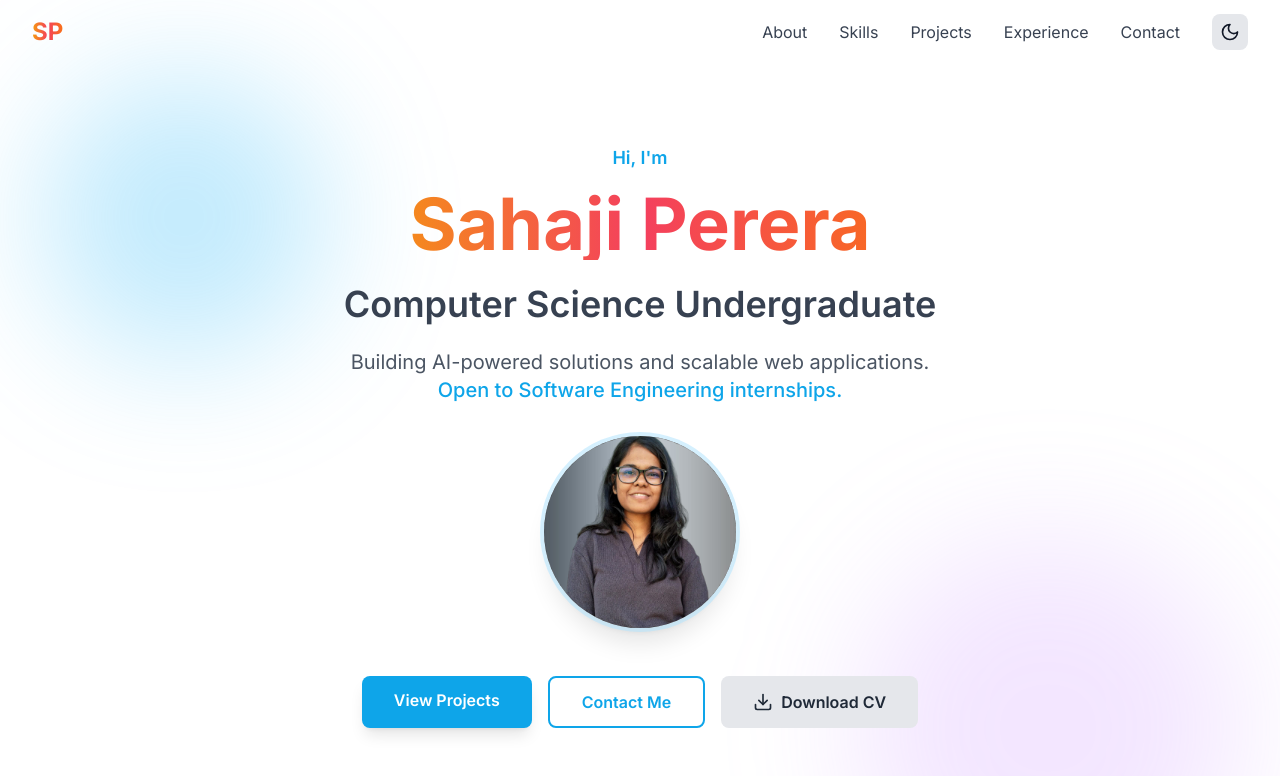
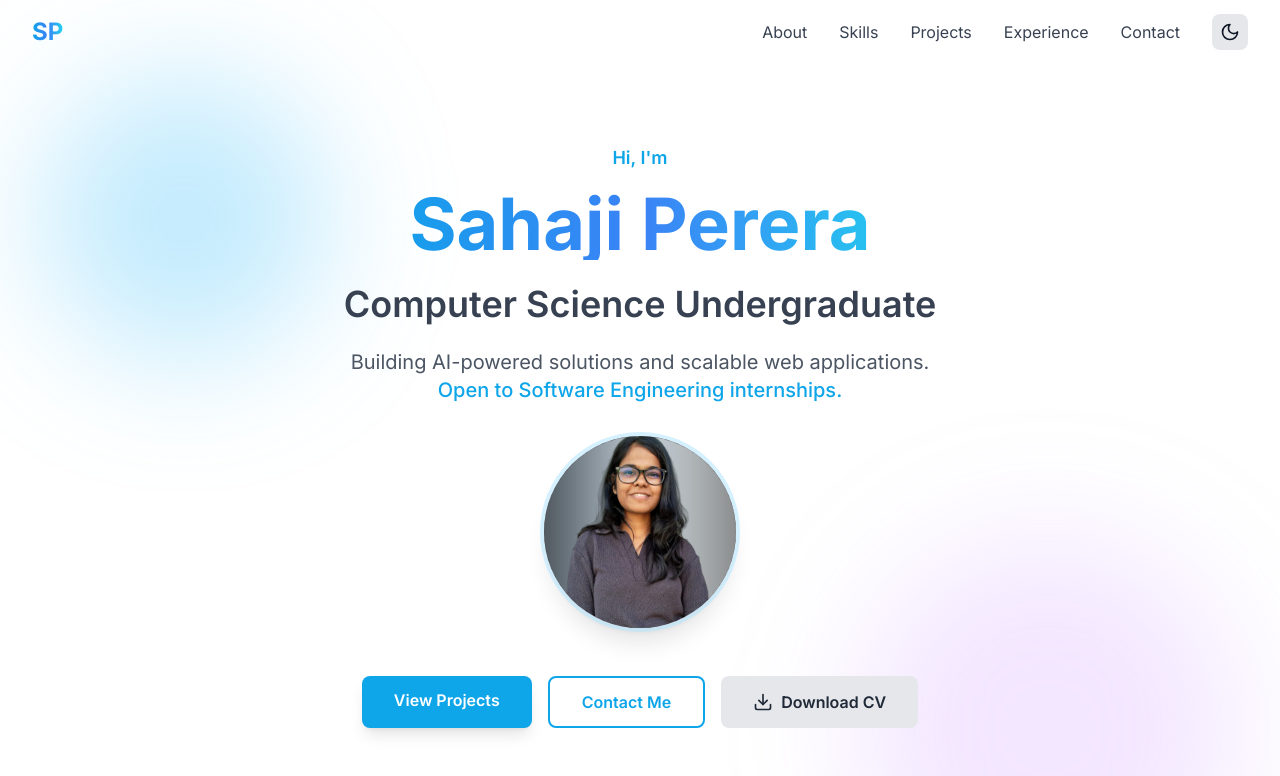
Before and after one commit to it23223394/portfolio, a Next.js app: page / in a window 1280 px wide. Shown: the top 776 px of the page. Built offline with nearby package versions, Linux system fonts and the light colour scheme.

Commit message:
trigger redeploy

```diff
--- a/components/Footer.tsx
+++ b/components/Footer.tsx
@@ -25,7 +25,7 @@ const Footer = () => {
         <div className="grid md:grid-cols-3 gap-8 mb-8">
           {/* Brand */}
           <div>
-            <h3 className="text-2xl font-bold bg-gradient-to-r from-amber-500 via-rose-500 to-orange-500 bg-clip-text text-transparent mb-4">
+            <h3 className="text-2xl font-bold bg-gradient-to-r from-primary-500 via-blue-500 to-cyan-400 bg-clip-text text-transparent mb-4">
               Sahaji Perera
             </h3>
             <p className="text-gray-600 dark:text-gray-400 mb-4">
--- a/components/Hero.tsx
+++ b/components/Hero.tsx
@@ -38,7 +38,7 @@ const Hero = () => {
             initial={{ opacity: 0, y: 20 }}
             animate={{ opacity: 1, y: 0 }}
             transition={{ duration: 0.5, delay: 0.1 }}
-            className="text-5xl md:text-7xl font-bold mb-6 bg-gradient-to-r from-amber-500 via-rose-500 to-orange-500 bg-clip-text text-transparent"
+            className="text-5xl md:text-7xl font-bold mb-6 bg-gradient-to-r from-primary-500 via-blue-500 to-cyan-400 bg-clip-text text-transparent"
           >
             Sahaji Perera
           </motion.h1>
--- a/components/Navbar.tsx
+++ b/components/Navbar.tsx
@@ -39,7 +39,7 @@ const Navbar = () => {
           {/* Logo */}
           <motion.a
             href="#"
-            className="text-2xl font-bold bg-gradient-to-r from-amber-500 via-rose-500 to-orange-500 bg-clip-text text-transparent"
+            className="text-2xl font-bold bg-gradient-to-r from-primary-500 via-blue-500 to-cyan-400 bg-clip-text text-transparent"
             initial={{ opacity: 0, x: -20 }}
             animate={{ opacity: 1, x: 0 }}
             transition={{ duration: 0.5 }}
--- a/components/Projects.tsx
+++ b/components/Projects.tsx
@@ -128,9 +128,10 @@ const Projects = () => {
               initial={{ opacity: 0, y: 24 }}
               animate={inView ? { opacity: 1, y: 0 } : {}}
               transition={{ duration: 0.6, delay: index * 0.08 }}
-              className="group relative overflow-hidden rounded-2xl border border-gray-200/80 dark:border-gray-700/80 bg-white/80 dark:bg-gray-800/80 shadow-[0_20px_60px_-24px_rgba(0,0,0,0.35)] backdrop-blur"
+              viewport={{ once: true, amount: 0.2 }}
+              className="group relative overflow-hidden rounded-2xl border border-gray-200/80 dark:border-gray-700/80 bg-white/90 dark:bg-gray-800/90 shadow-[0_20px_60px_-24px_rgba(0,0,0,0.35)] backdrop-blur transition-all duration-400 hover:-translate-y-1.5 hover:shadow-2xl hover:border-primary-300 dark:hover:border-primary-500"
             >
-              <div className={`absolute inset-0 opacity-0 group-hover:opacity-100 transition-opacity duration-500 bg-gradient-to-br ${project.gradient} blur-3xl`}></div>
+              <div className={`absolute inset-x-0 top-0 h-1 bg-gradient-to-r ${project.gradient} opacity-60 group-hover:opacity-100 transition-opacity duration-500`}></div>
               <div className="relative p-6 flex flex-col gap-4">
                 <div className="flex items-center justify-between gap-3">
                   <div>
@@ -138,7 +139,7 @@ const Projects = () => {
                     <h3 className="text-2xl font-bold mt-2 text-gray-900 dark:text-gray-50">{project.title}</h3>
                     <p className="text-primary-500 font-semibold text-sm">{project.subtitle}</p>
                   </div>
-                  <div className={`w-12 h-12 rounded-xl bg-gradient-to-br ${project.gradient} flex items-center justify-center text-white shadow-lg`}>
+                  <div className={`w-12 h-12 rounded-xl bg-gradient-to-br ${project.gradient} flex items-center justify-center text-white shadow-lg group-hover:scale-105 transition-transform`}>
                     <Sparkles size={22} />
                   </div>
                 </div>
```
